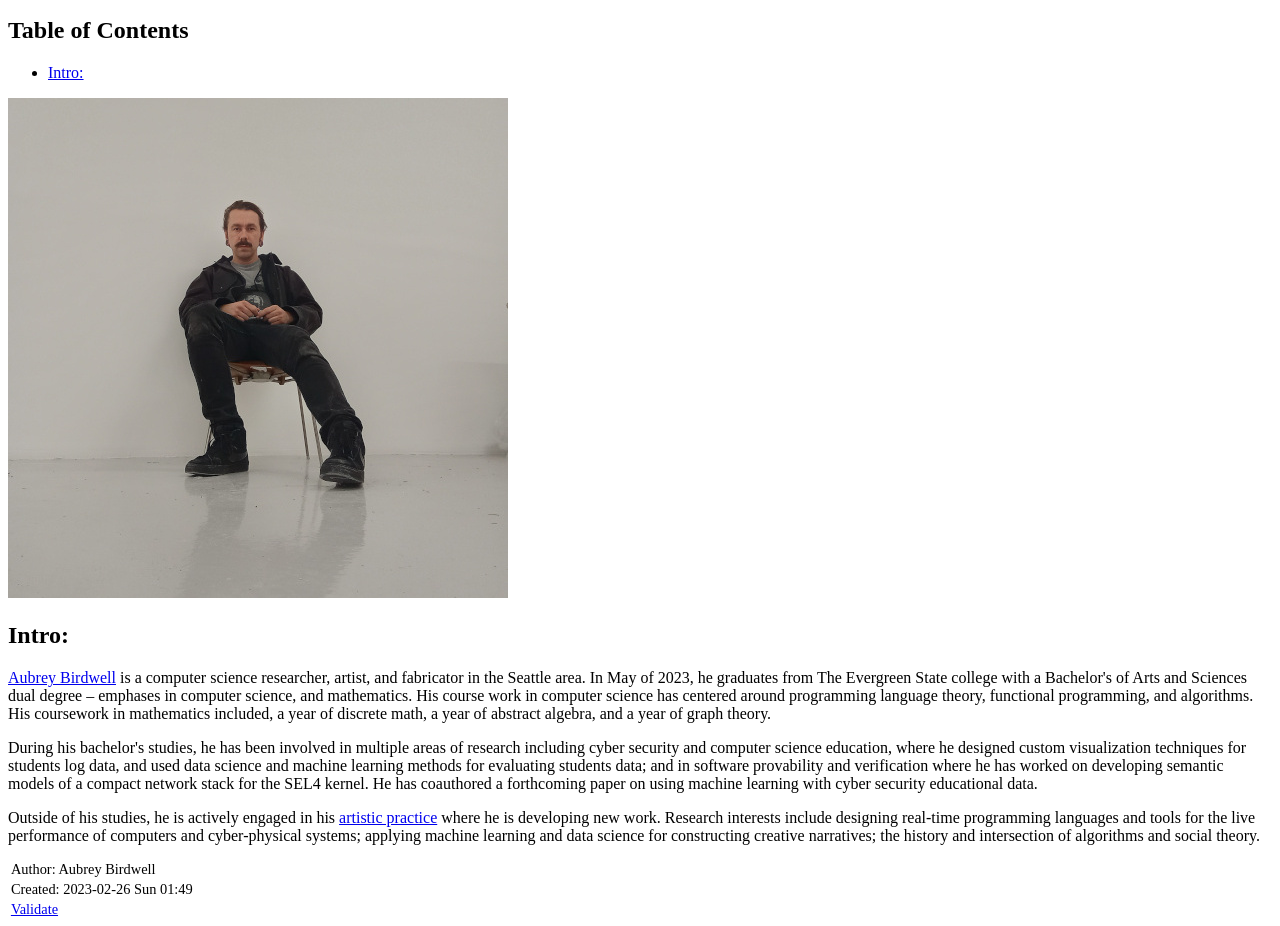
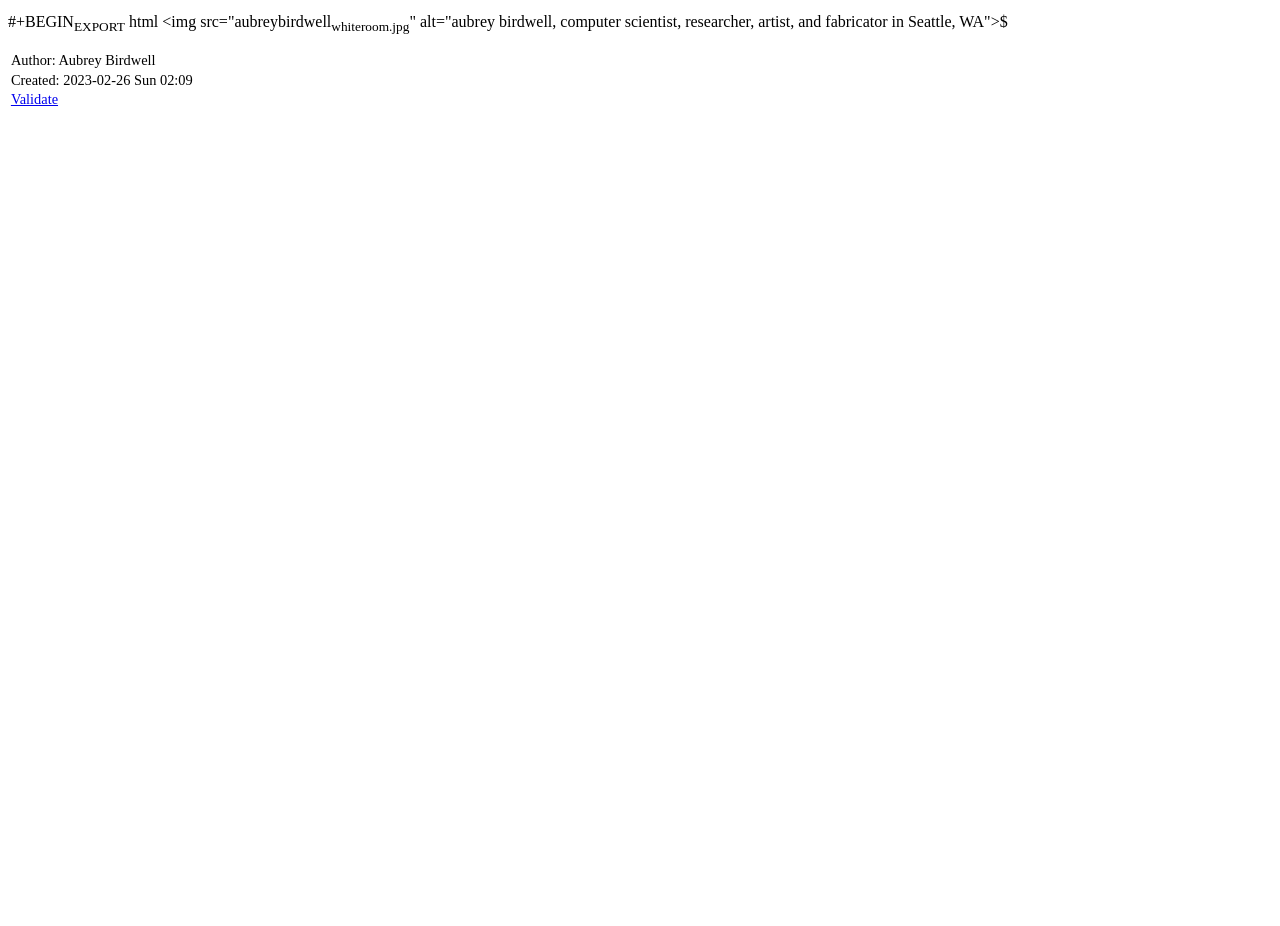
Before and after one commit to aubreybirdwell/aubreybirdwell.github.io, a plain HTML site: page index.html in a window 1280 px wide. Shown: the part 61-987 px from the top of the page. After the commit the page ends 800 px from the top, so only its background shows below. Drawn offline with Linux system fonts and the light colour scheme.

Commit message:
fixed a thing again

```diff
--- a/index.html
+++ b/index.html
@@ -3,7 +3,7 @@
 "http://www.w3.org/TR/xhtml1/DTD/xhtml1-strict.dtd">
 <html xmlns="http://www.w3.org/1999/xhtml" lang="en" xml:lang="en">
 <head>
-<!-- 2023-02-26 Sun 01:49 -->
+<!-- 2023-02-26 Sun 02:09 -->
 <meta http-equiv="Content-Type" content="text/html;charset=utf-8" />
 <meta name="viewport" content="width=device-width, initial-scale=1" />
 <title>Aubrey Birdwell</title>
@@ -219,59 +219,14 @@
 <body>
 <div id="content">
 <h1 class="title">Aubrey Birdwell</h1>
-<div id="table-of-contents">
-<h2>Table of Contents</h2>
-<div id="text-table-of-contents">
-<ul>
-<li><a href="#orge3ca8a2">Intro:</a></li>
-</ul>
-</div>
-</div>
 <p>
-<img src="aubreybirdwell_whiteroom.jpg" alt="aubrey birdwell, computer scientist, researcher, artist, and fabricator in Seattle, WA">
+#+BEGIN<sub>EXPORT</sub> html
+  &lt;img src="aubreybirdwell<sub>whiteroom.jpg</sub>" alt="aubrey birdwell, computer scientist, researcher, artist, and fabricator in Seattle, WA"&gt;$
 </p>
-
-<div id="outline-container-orge3ca8a2" class="outline-2">
-<h2 id="orge3ca8a2">Intro:</h2>
-<div class="outline-text-2" id="text-orge3ca8a2">
-<p>
-<a href="https://aubreybirdwell.com">Aubrey Birdwell</a> is a computer science researcher, artist, and
-fabricator in the Seattle area. In May of 2023, he graduates from
-The Evergreen State college with a Bachelor's of Arts and Sciences
-dual degree &#x2013; emphases in computer science, and mathematics. His
-course work in computer science has centered around programming
-language theory, functional programming, and algorithms. His
-coursework in mathematics included, a year of discrete math, a year
-of abstract algebra, and a year of graph theory.
-</p>
-
-<p>
-During his bachelor's studies, he has been involved in multiple
-areas of research including cyber security and computer science
-education, where he designed custom visualization techniques for
-students log data, and used data science and machine learning
-methods for evaluating students data; and in software provability
-and verification where he has worked on developing semantic models
-of a compact network stack for the SEL4 kernel. He has coauthored a
-forthcoming paper on using machine learning with cyber security
-educational data.
-</p>
-
-<p>
-Outside of his studies, he is actively engaged in his <a href="https://aubreybirdwell.com">artistic
-practice</a> where he is developing new work. Research interests include
-designing real-time programming languages and tools for the live
-performance of computers and cyber-physical systems; applying
-machine learning and data science for constructing creative
-narratives; the history and intersection of algorithms and social
-theory.
-</p>
-</div>
-</div>
 </div>
 <div id="postamble" class="status">
 <p class="author">Author: Aubrey Birdwell</p>
-<p class="date">Created: 2023-02-26 Sun 01:49</p>
+<p class="date">Created: 2023-02-26 Sun 02:09</p>
 <p class="validation"><a href="https://validator.w3.org/check?uri=referer">Validate</a></p>
 </div>
 </body>
```
Also changed, not shown: 1 other file.
